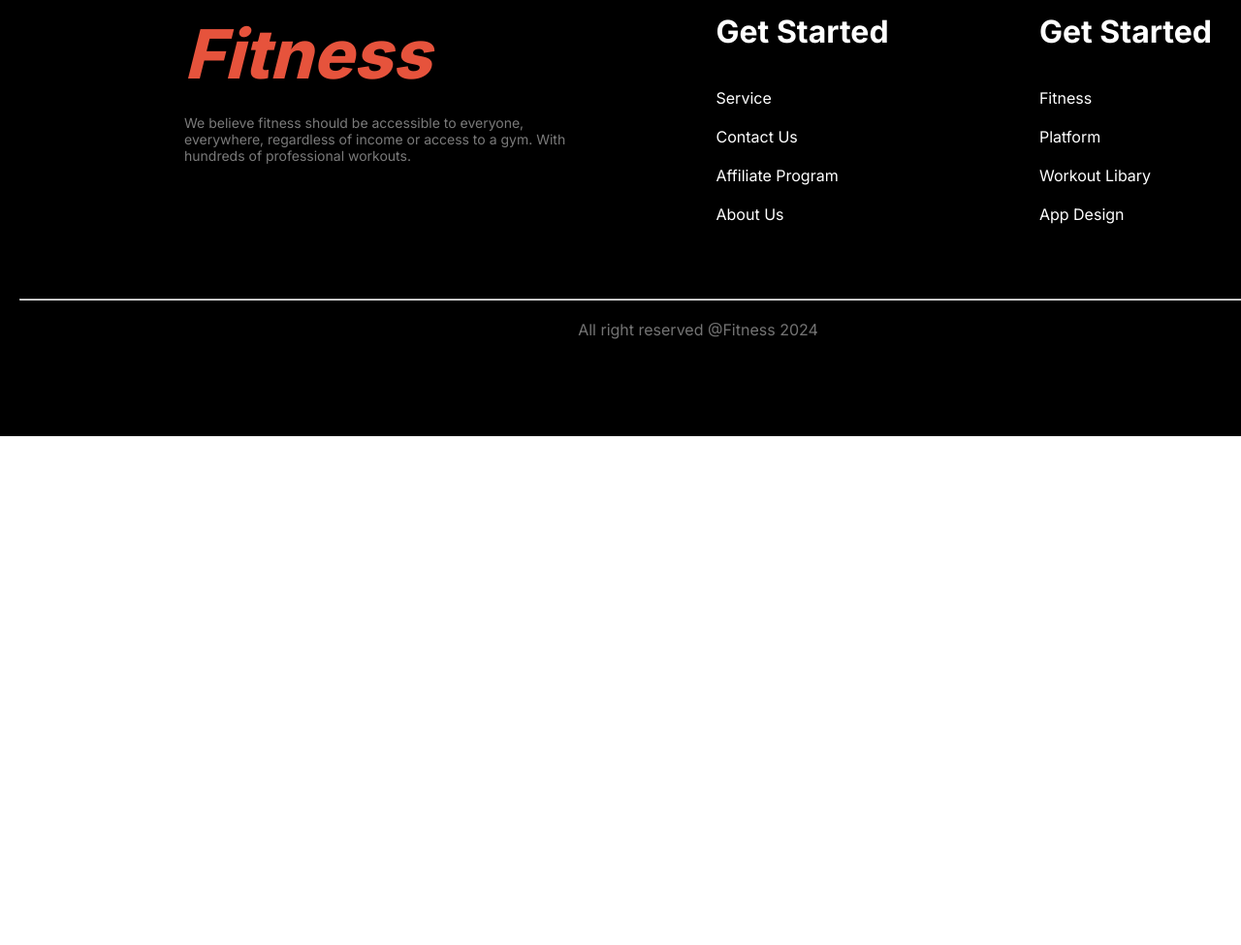
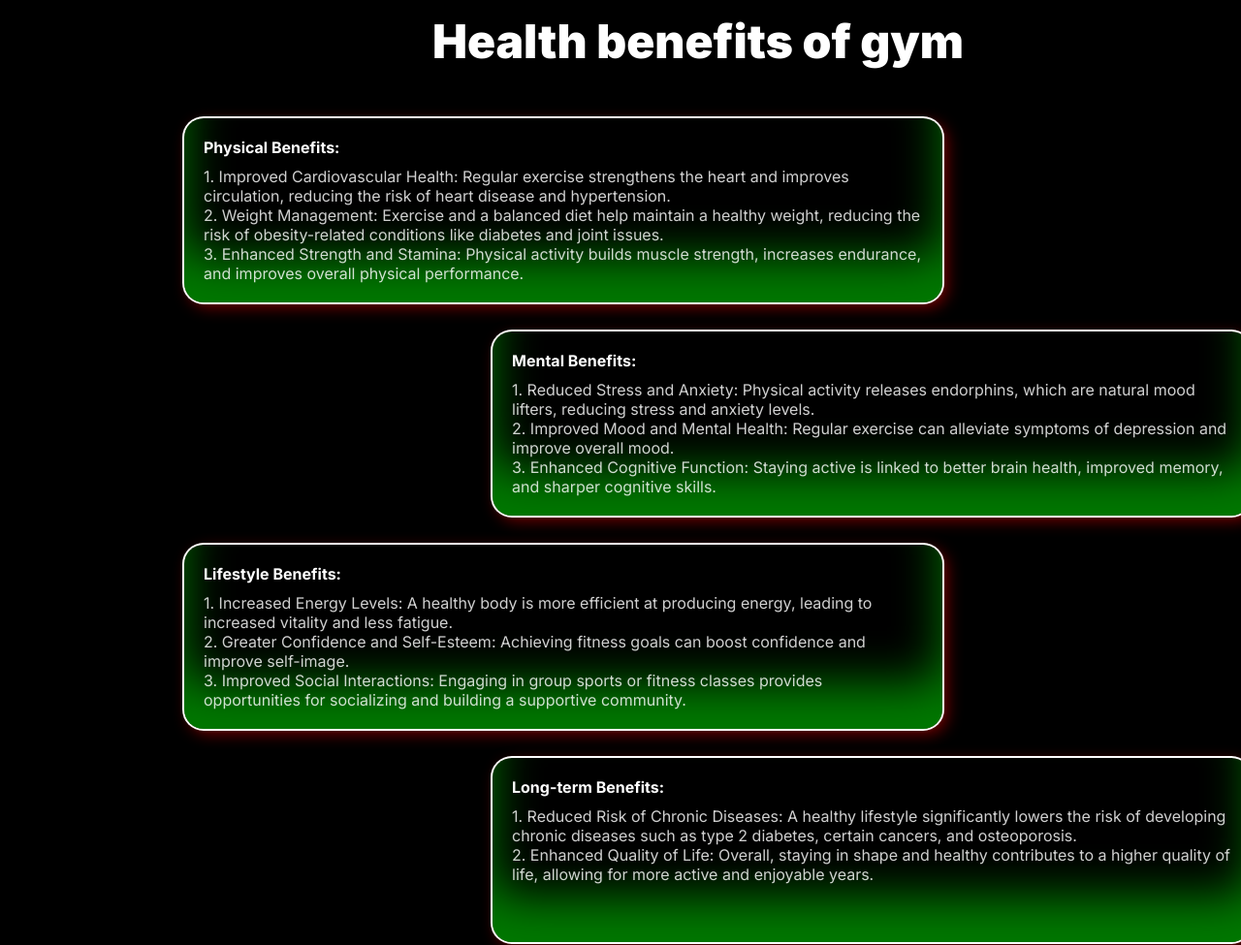
Before and after one commit to Bappi-Hossain2000/2_Assaingnemt_2_B10A2_html_-_css_responsive, a plain HTML site: page index.html in a window 1280 px wide. Shown: the part 3240-4215 px from the top of the page at 97% size. Before the commit the page ends 3690 px from the top, so only its background shows below. Drawn offline with Linux system fonts and the light colour scheme; a web font is replaced by a local one.

Commit message:
bonus section add

```diff
--- a/index.html
+++ b/index.html
@@ -238,6 +238,60 @@
             </div>
           </div>
 
+           <!-- Health benefits of gym -->
+            <div class="Health_benefits">
+              <h3>Health benefits of gym</h3>
+              <div class="parent">
+                <div class="child">
+                  <h4>Physical Benefits:</h4>
+                  <p>1. Improved Cardiovascular Health:
+
+                    Regular exercise strengthens the heart and improves circulation, reducing the risk of heart disease and hypertension. <br>
+                    2. Weight Management:
+
+                    Exercise and a balanced diet help maintain a healthy weight, reducing the risk of obesity-related conditions like diabetes and joint issues. <br>
+                    3. Enhanced Strength and Stamina:
+
+                    Physical activity builds muscle strength, increases endurance, and improves overall physical performance.
+                   </p>
+                </div>
+                <div class="child">
+                  <h4>Mental Benefits:</h4>
+                  <p>1. Reduced Stress and Anxiety:
+
+                    Physical activity releases endorphins, which are natural mood lifters, reducing stress and anxiety levels. <br>
+                    2. Improved Mood and Mental Health:
+
+                    Regular exercise can alleviate symptoms of depression and improve overall mood. <br>
+                    3. Enhanced Cognitive Function:
+
+                    Staying active is linked to better brain health, improved memory, and sharper cognitive skills.</p>
+                </div>
+                <div class="child">
+                  <h4>Lifestyle Benefits:</h4>
+                  <p>1. Increased Energy Levels:
+
+                    A healthy body is more efficient at producing energy, leading to increased vitality and less fatigue. <br>
+                    2. Greater Confidence and Self-Esteem:
+
+                    Achieving fitness goals can boost confidence and improve self-image. <br>
+                    3. Improved Social Interactions:
+
+                    Engaging in group sports or fitness classes provides opportunities for socializing and building a supportive community.</p>
+                </div>
+                <div class="child">
+                  <h4>Long-term Benefits:</h4>
+                  <p>1. Reduced Risk of Chronic Diseases:
+
+                    A healthy lifestyle significantly lowers the risk of developing chronic diseases such as type 2 diabetes, certain cancers, and osteoporosis. <br>
+                    2. Enhanced Quality of Life:
+
+                    Overall, staying in shape and healthy contributes to a higher quality of life, allowing for more active and enjoyable years.</p>
+
+                </div>
+              </div>
+            </div>
+
     </main>
 
     <!-- footer -->
--- a/respond.css
+++ b/respond.css
@@ -159,6 +159,21 @@ font-size: 28px;
   width: 270px;
 height: 250px;
 }
+/* Health benefits of gym */
+.Health_benefits {
+  width: 100%;
+}
+.Health_benefits h3 {
+  font-size: 22px;
+  margin: 20px 0;
+}
+.Health_benefits  .child {
+  width: 100%;
+  height: 100%;
+}
+.child:nth-child(even) {
+  margin-left: 0;
+}
 
 footer{
   width:100%;
--- a/style.css
+++ b/style.css
@@ -428,6 +428,41 @@ border-radius: 18px;
 
 }
 
+/* Health benefits of gym */
+.Health_benefits {
+  width: 1060px;
+  margin: 0 auto;
+}
+.Health_benefits h3 {
+  font-size: 48px;
+font-weight: 900;
+color: #fff;
+text-align: center;
+margin-bottom: 50px;
+}
+.Health_benefits  .child {
+  width: 70%;
+  /* background: #E6533C; */
+  margin-bottom: 30px;
+  padding: 20px;
+  border-radius: 20px;
+  height: 150px;
+  box-shadow:  inset 0 -3em 3em rgb(0 200 0 / 60%),
+  0 0 0 2px white,
+  0.3em 0.3em 1em rgb(200 0 0 / 60%);
+}
+.child h4 {
+  color: #fff;
+  margin-bottom: 10px;
+}
+.child p {
+  color: #ffffffd0;
+}
+.child:nth-child(even) {
+  margin-left: 30%;
+}
+
+
 /* footer */
 .footer {
   width: 1060px;
```
